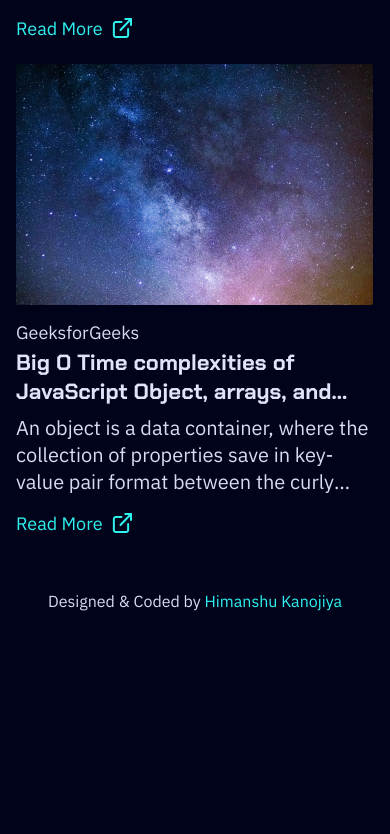
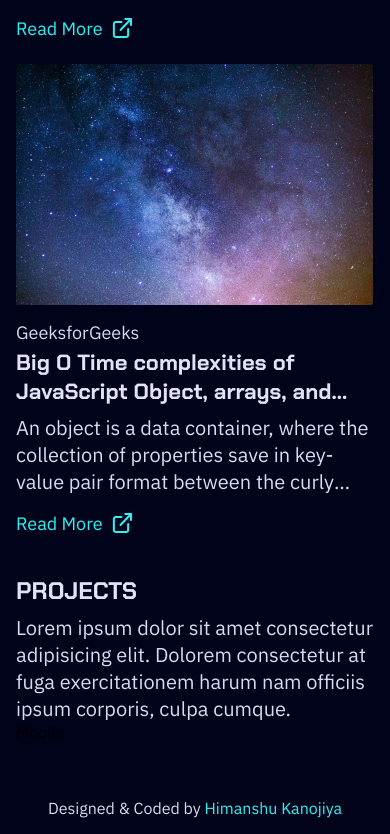
Before and after one commit to HimanshuKanojiya/himanshu-kanojiya-portfolio, a React (Create React App) app: page / in a window 390 px wide. Shown: the part 4464-5298 px from the top of the page. Before the commit the page ends 5091 px from the top, so only its background shows below. Built offline with nearby package versions, Linux system fonts and the light colour scheme.

Commit message:
projects mobile ui setup done

```diff
--- /dev/null
+++ b/src/assets/jsons/projects.json
@@ -0,0 +1,4 @@
+{
+  "title": "PROJECTS",
+  "description": "Lorem ipsum dolor sit amet consectetur adipisicing elit. Dolorem consectetur at fuga exercitationem harum nam officiis ipsum corporis, culpa cumque."
+}
--- /dev/null
+++ b/src/components/core/Projects/Projects.tsx
@@ -0,0 +1,23 @@
+import React from "react";
+
+import { ProjectsContainer } from "../../styles/Projects/ProjectsContainer";
+import { ProjectsMobile } from "./ProjectsMobile";
+import { ProjectsDesktop } from "./ProjectsDesktop";
+import projectsData from "../../../assets/jsons/projects.json";
+
+import { useMediaQuery } from "../../../helper/useMediaQuery";
+
+export const Projects: React.FC = () => {
+  const isDesktop = useMediaQuery("(min-width: 1336px)");
+
+  return (
+    <ProjectsContainer>
+      <div className="projects-top-section">
+        <h2 className="projects-heading">{projectsData.title}</h2>
+        <p className="projects-description">{projectsData.description}</p>
+        {!isDesktop && <ProjectsMobile />}
+        {isDesktop && <ProjectsDesktop />}
+      </div>
+    </ProjectsContainer>
+  );
+};
--- /dev/null
+++ b/src/components/core/Projects/ProjectsDesktop.tsx
@@ -0,0 +1,11 @@
+import React from "react";
+
+import { ProjectsDesktopContainer } from "../../styles/Projects/ProjectsDesktopContainer";
+
+export const ProjectsDesktop: React.FC = () => {
+  return (
+    <ProjectsDesktopContainer>
+      <div className="projects-list">Desktop</div>
+    </ProjectsDesktopContainer>
+  );
+};
--- /dev/null
+++ b/src/components/core/Projects/ProjectsMobile.tsx
@@ -0,0 +1,11 @@
+import React from "react";
+
+import { ProjectsMobileContainer } from "../../styles/Projects/ProjectsMobileContainer";
+
+export const ProjectsMobile: React.FC = () => {
+  return (
+    <ProjectsMobileContainer>
+      <div className="projects-list">Mobile</div>
+    </ProjectsMobileContainer>
+  );
+};
--- /dev/null
+++ b/src/components/styles/Projects/ProjectsContainer.tsx
@@ -0,0 +1,24 @@
+import styled from "styled-components";
+
+export const ProjectsContainer = styled.section`
+  width: 100%;
+  height: 100%;
+  margin-top: ${({ theme }) => theme.spaces.xl};
+
+  .projects-top-section {
+    display: flex;
+    flex-direction: column;
+    margin-bottom: ${({ theme }) => theme.spaces.l};
+
+    .projects-heading {
+      font-size: ${({ theme }) => theme.fontSize.mobile.h2};
+      color: ${({ theme }) => theme.colors.texts.headers};
+      margin-bottom: ${({ theme }) => theme.spaces.xs};
+    }
+
+    .projects-description {
+      font-size: ${({ theme }) => theme.fontSize.mobile.body};
+      color: ${({ theme }) => theme.colors.texts.body};
+    }
+  }
+`;
--- /dev/null
+++ b/src/components/styles/Projects/ProjectsDesktopContainer.tsx
@@ -0,0 +1,3 @@
+import styled from "styled-components";
+
+export const ProjectsDesktopContainer = styled.div``;
--- /dev/null
+++ b/src/components/styles/Projects/ProjectsMobileContainer.tsx
@@ -0,0 +1,3 @@
+import styled from "styled-components";
+
+export const ProjectsMobileContainer = styled.div``;
--- a/src/pages/Home.tsx
+++ b/src/pages/Home.tsx
@@ -8,6 +8,7 @@ import { FloatingSocialMedia } from "../components/core/FloatingSocialMedia/Floa
 import { ExperienceSection } from "../components/core/ExperienceSection/ExperienceSection";
 import { SkillsSection } from "../components/core/SkillsSection/SkillsSection";
 import { Blogs } from "../components/core/Blogs/Blogs";
+import { Projects } from "../components/core/Projects/Projects";
 import { Footer } from "../components/core/Footer/Footer";
 
 import { useMediaQuery } from "../helper/useMediaQuery";
@@ -22,6 +23,7 @@ export const Home: React.FC = () => {
       <ExperienceSection />
       <SkillsSection />
       <Blogs />
+      <Projects />
       {isDesktop &&
         createPortal(
           <FloatingSocialMedia />,
```
